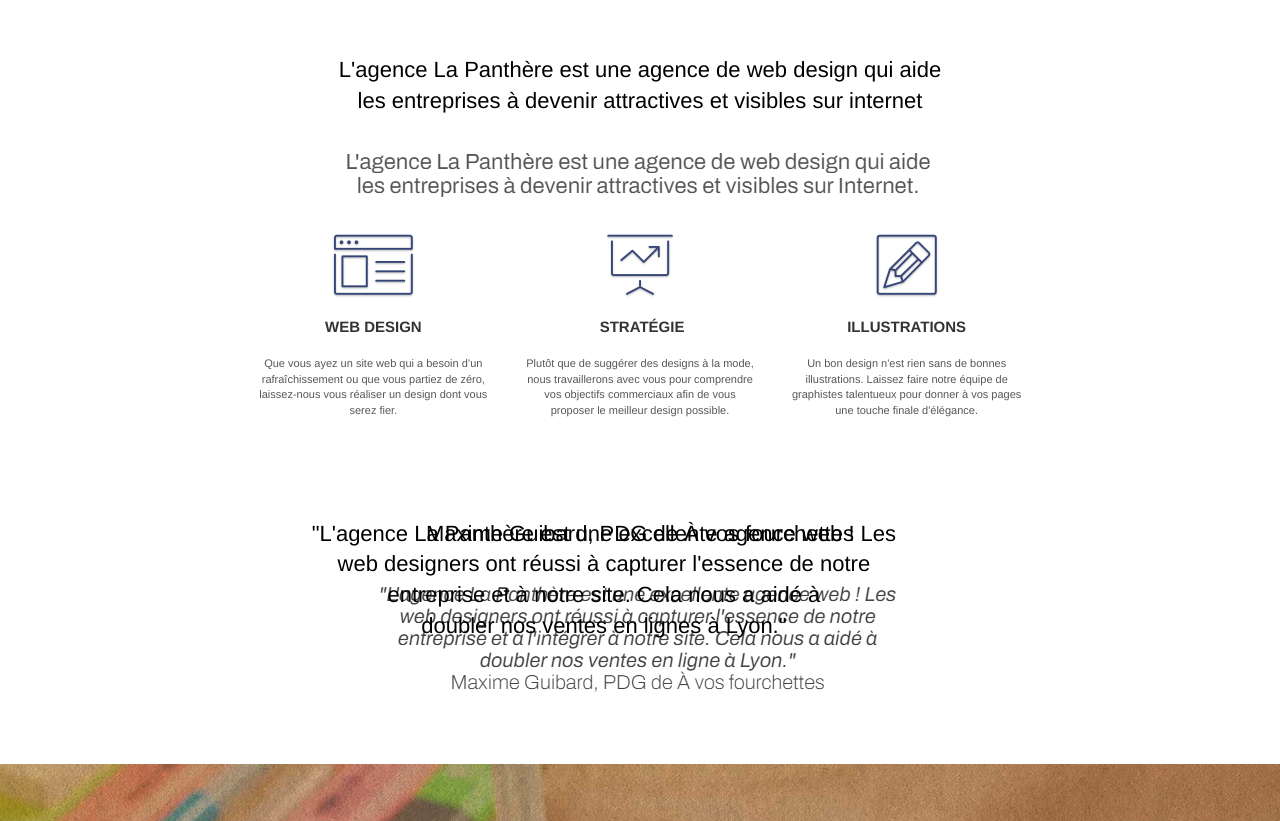
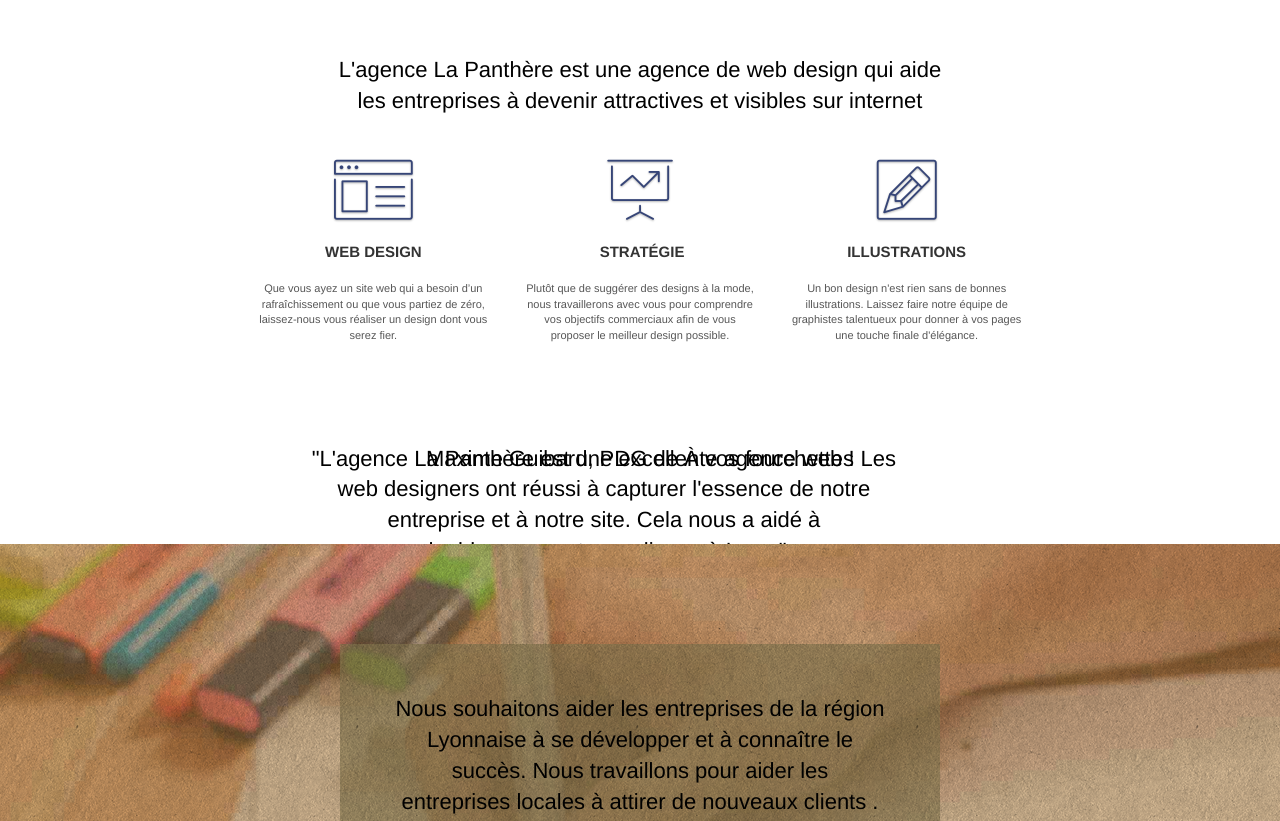
Before and after one commit to fanf-git/optimisez-un-site-web, a plain HTML site: page optimisez-un-site/modifier/index.html in a window 1280 px wide. Shown: the part 540-1361 px from the top of the page. Drawn offline with Linux system fonts and the light colour scheme.

Commit message:
image size

```diff
--- a/optimisez-un-site/modifier/index.html
+++ b/optimisez-un-site/modifier/index.html
@@ -86,7 +86,6 @@
 			<div class="col-sm-12 text-center">
 				<h2 class="agence-web-0 mg-md text-center tc-white">L'agence La Panthère est une agence de web design qui aide <br> les entreprises à devenir attractives et visibles sur internet
 				</h2>
-				<img alt="agence web, agence web paris, web design paris, stratégie web" src="img/title.png" />
 			</div>
 		</div>
 		<div class="row voffset-lg med-width-whitespace">
@@ -129,8 +128,6 @@
 				<h2 class="agence-web-1 mg-md text-center tc-white">"L'agence La Panthère est une excellente agence web ! Les <br> web designers ont réussi à capturer l'essence de notre <br> entreprise et à notre site. Cela nous a aidé à <br> doubler nos ventes en lignes à Lyon."
 				</h2>
 				<h2 class="agence-web-2 mg-md text-center tc-white">Maxime Guibard, PDG de À vos fourchettes</h2>
-				<img alt="agence web, agence web paris, web design paris, stratégie web" src="img/citation.png" />
-
 			</div>
 		</div>
 	</div>
@@ -160,9 +157,7 @@
 		<div class="row">
 			<div class="col-sm-12 text-center">
 				<h2 class="agence-web-3 mg-md text-center tc-white"> Nous travaillons avec beaucoup de clients, <br> voici nos réalisations
-
 				</h2>
-				<img alt="agence web, agence web paris, web design paris, stratégie web" src="img/title2.png" />
 			</div>
 		</div>
 		<div class="row tight-width-whitespace portfolio-row">
```
